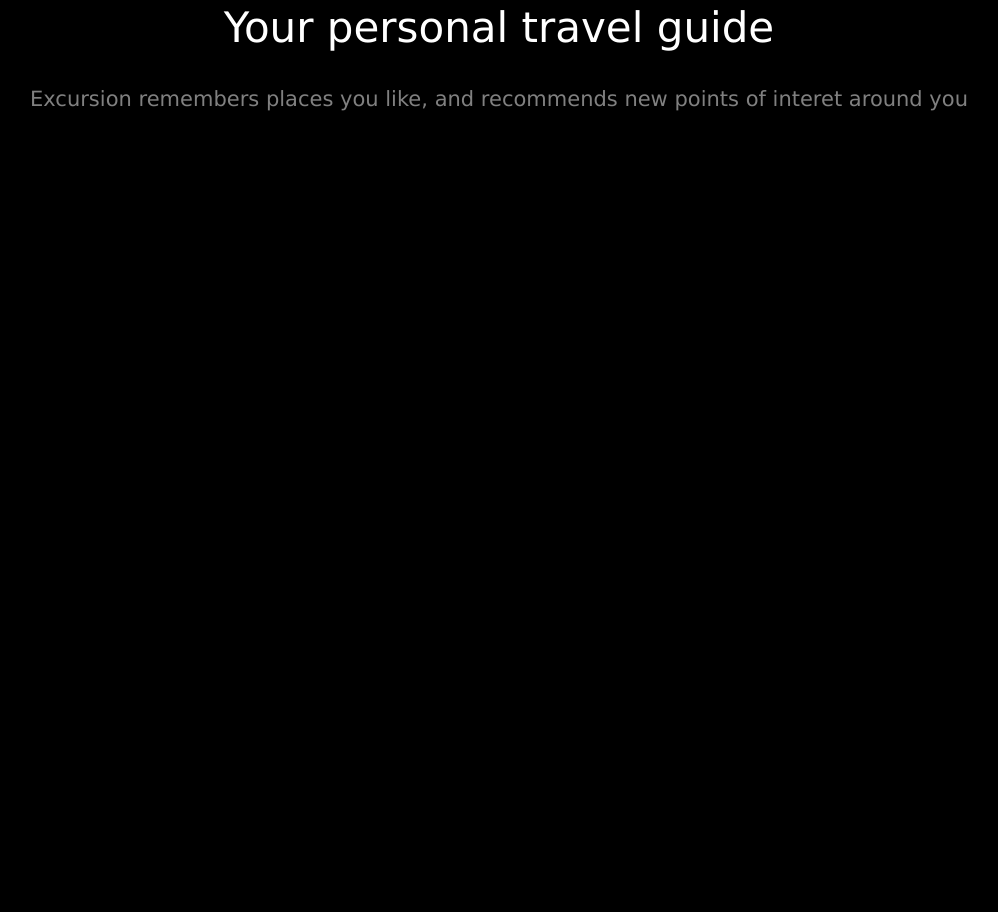
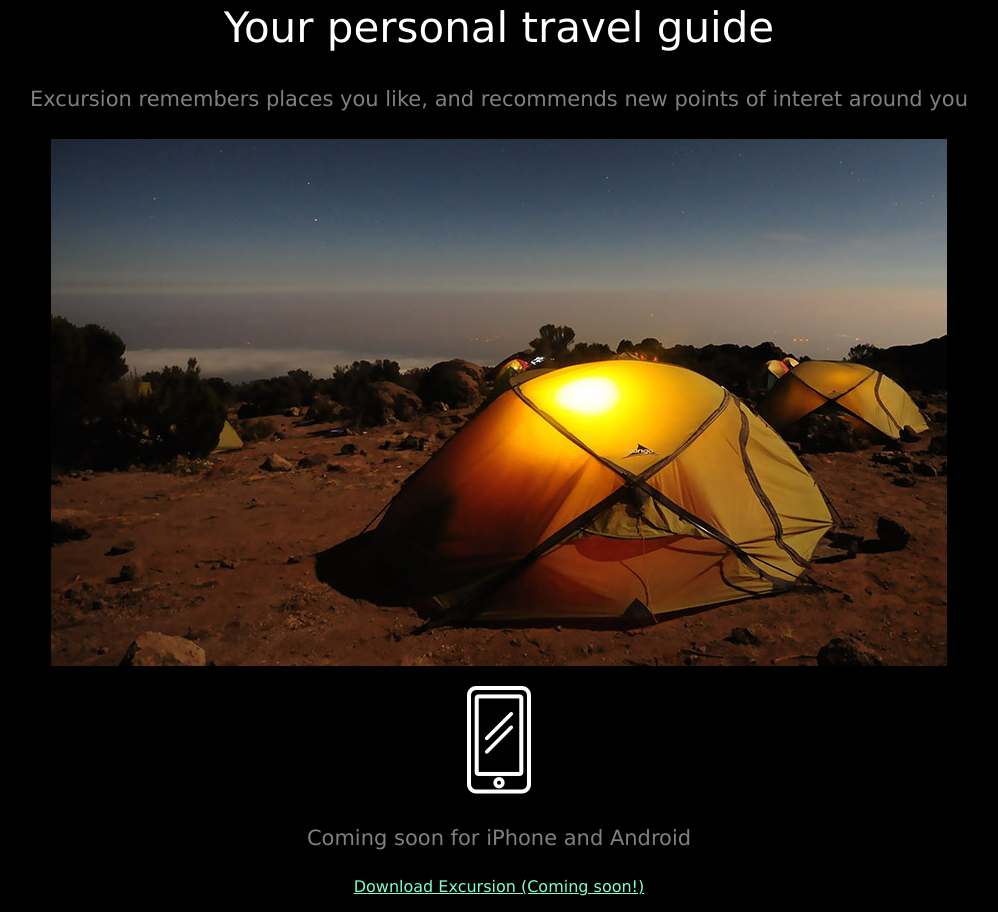
Before and after one commit to utkubozdag/excursion, a plain HTML site: page index.html in a window 1280 px wide. Shown: the part 346-1258 px from the top of the page, without its empty margins (141-1139 px from the left). Before the commit the page ends 800 px from the top, so only its background shows below. Drawn offline with Linux system fonts and the light colour scheme.

Commit message:
Added footer text

```diff
--- a/index.html
+++ b/index.html
@@ -14,6 +14,10 @@
     </video>
     <h2 class="header--secondary">Your personal travel guide</h2>
     <h4 class="header--subheader">Excursion remembers places you like, and recommends new points of interet around you</h4>
+    <p><img src="./resources/videos/camp.jpg"></p>
+    <p><img src="./resources/videos/phone.png"></p>
+    <h4 class="header--subheader">Coming soon for iPhone and Android</h4>
+    <p><a class="link--cta" href="">Download Excursion (Coming soon!)</a></p>
 
 </body>
 </html>
```
